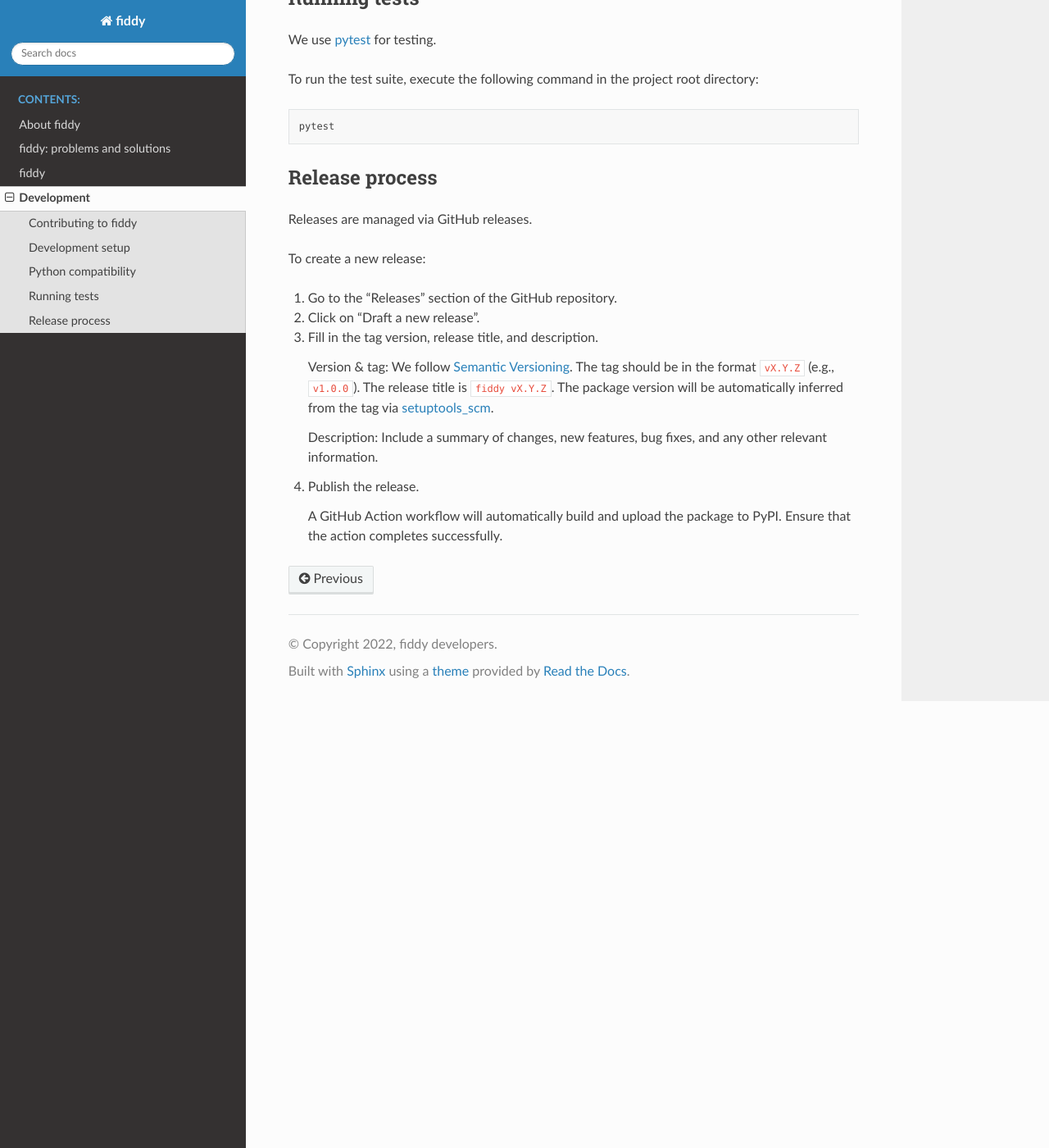
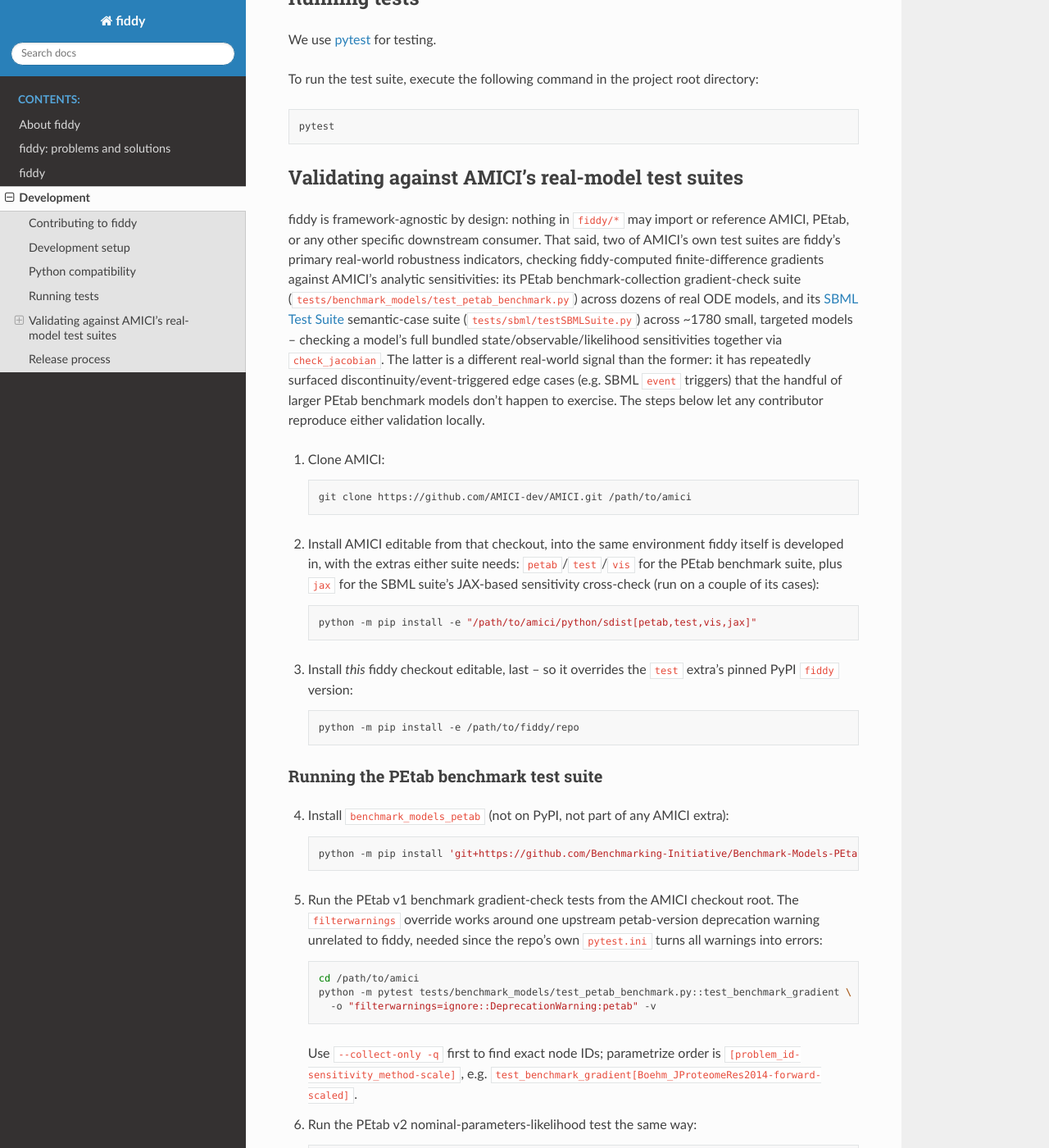
Before and after one commit to ICB-DCM/fiddy, a Sphinx documentation site: the page built from doc/development.rst, in a window 1280 px wide and 1400 px high, scrolled down 838 px. Shown: the whole window at 82% size. Built offline with Sphinx 7.4.7 and the Read the Docs theme 3.1.0, drawn with Linux system fonts in a browser that asks for light colours; some of the changed text lies outside the part shown.

Commit message:
Document how to run AMICI's PEtab benchmark and SBML semantic suites
fiddy's own test suite covers the engine's own logic, but validating
against real AMICI models has repeatedly caught bugs the synthetic
tests missed. Add a "Validating against AMICI's real-model test
suites" section to doc/development.rst covering both: AMICI's PEtab
benchmark-collection gradient-check suite (dozens of real ODE models)
and its SBML Test Suite semantic-case suite (~1780 small, targeted
models, checking full bundled sensitivities via check_jacobian) -- the
latter has repeatedly surfaced discontinuity/event-triggered edge
cases the former's larger models don't happen to exercise.

Shares the AMICI clone and editable install (combined extras covering
both suites' needs) between the two, branching only into each suite's
own extra setup (benchmark_models_petab; cloning the SBML Test Suite
itself) and run commands.

🤖 Generated with Claude Code
Co-Authored-By: Claude Sonnet 5 <noreply@anthropic.com>

```diff
--- a/doc/development.rst
+++ b/doc/development.rst
@@ -45,6 +45,110 @@ directory:
 
     pytest
 
+Validating against AMICI's real-model test suites
+---------------------------------------------------
+
+fiddy is framework-agnostic by design: nothing in ``fiddy/*`` may import
+or reference AMICI, PEtab, or any other specific downstream consumer.
+That said, two of AMICI's own test suites are fiddy's primary real-world
+robustness indicators, checking fiddy-computed finite-difference
+gradients against AMICI's analytic sensitivities: its PEtab
+benchmark-collection gradient-check suite
+(``tests/benchmark_models/test_petab_benchmark.py``) across dozens of
+real ODE models, and its `SBML Test Suite
+<https://github.com/sbmlteam/sbml-test-suite>`_ semantic-case suite
+(``tests/sbml/testSBMLSuite.py``) across ~1780 small, targeted models --
+checking a model's full bundled state/observable/likelihood
+sensitivities together via ``check_jacobian``. The latter is a different
+real-world signal than the former: it has repeatedly surfaced
+discontinuity/event-triggered edge cases (e.g. SBML ``event`` triggers)
+that the handful of larger PEtab benchmark models don't happen to
+exercise. The steps below let any contributor reproduce either
+validation locally.
+
+1. Clone AMICI:
+
+   .. code-block:: bash
+
+       git clone https://github.com/AMICI-dev/AMICI.git /path/to/amici
+
+2. Install AMICI editable from that checkout, into the same environment
+   fiddy itself is developed in, with the extras either suite needs:
+   ``petab``/``test``/``vis`` for the PEtab benchmark suite, plus
+   ``jax`` for the SBML suite's JAX-based sensitivity cross-check (run
+   on a couple of its cases):
+
+   .. code-block:: bash
+
+       python -m pip install -e "/path/to/amici/python/sdist[petab,test,vis,jax]"
+
+3. Install *this* fiddy checkout editable, last -- so it overrides the
+   ``test`` extra's pinned PyPI ``fiddy`` version:
+
+   .. code-block:: bash
+
+       python -m pip install -e /path/to/fiddy/repo
+
+Running the PEtab benchmark test suite
+^^^^^^^^^^^^^^^^^^^^^^^^^^^^^^^^^^^^^^^
+
+4. Install ``benchmark_models_petab`` (not on PyPI, not part of any
+   AMICI extra):
+
+   .. code-block:: bash
+
+       python -m pip install 'git+https://github.com/Benchmarking-Initiative/Benchmark-Models-PEtab.git@master#subdirectory=src/python&egg=benchmark_models_petab'
+
+5. Run the PEtab v1 benchmark gradient-check tests from the AMICI
+   checkout root. The ``filterwarnings`` override works around one
+   upstream petab-version deprecation warning unrelated to fiddy, needed
+   since the repo's own ``pytest.ini`` turns all warnings into errors:
+
+   .. code-block:: bash
+
+       cd /path/to/amici
+       python -m pytest tests/benchmark_models/test_petab_benchmark.py::test_benchmark_gradient \
+         -o "filterwarnings=ignore::DeprecationWarning:petab" -v
+
+   Use ``--collect-only -q`` first to find exact node IDs; parametrize
+   order is ``[problem_id-sensitivity_method-scale]``, e.g.
+   ``test_benchmark_gradient[Boehm_JProteomeRes2014-forward-scaled]``.
+
+6. Run the PEtab v2 nominal-parameters-likelihood test the same way:
+
+   .. code-block:: bash
+
+       python -m pytest tests/benchmark_models/test_petab_benchmark.py::test_nominal_parameters_llh_v2 \
+         -o "filterwarnings=ignore::DeprecationWarning:petab" -v
+
+Running the SBML semantic test suite
+^^^^^^^^^^^^^^^^^^^^^^^^^^^^^^^^^^^^^
+
+4. Clone the SBML Test Suite itself into the AMICI checkout, at the
+   fixed path ``testSBMLSuite.py`` expects:
+
+   .. code-block:: bash
+
+       git clone https://github.com/sbmlteam/sbml-test-suite.git \
+         /path/to/amici/tests/sbml/sbml-test-suite
+
+5. Run a subset of cases with ``--cases`` (a comma-separated list of
+   5-digit test IDs, e.g. ``00026``) -- running the *entire* suite takes
+   a long time and isn't usually necessary for a targeted check:
+
+   .. code-block:: bash
+
+       cd /path/to/amici/tests/sbml
+       python -m pytest testSBMLSuite.py --cases=00026,00349,00358
+
+   Omit ``--cases`` to run every case in the suite.
+
+A model's first run compiles a C++ extension (~20s); subsequent runs
+reuse the cached build. Build artifacts from either suite land under
+``amici.get_model_root_dir()``; set ``AMICI_MODELS_ROOT`` to point
+elsewhere (e.g. to avoid clashing with a concurrent run using the same
+checkout).
+
 Release process
 ---------------
 
```
